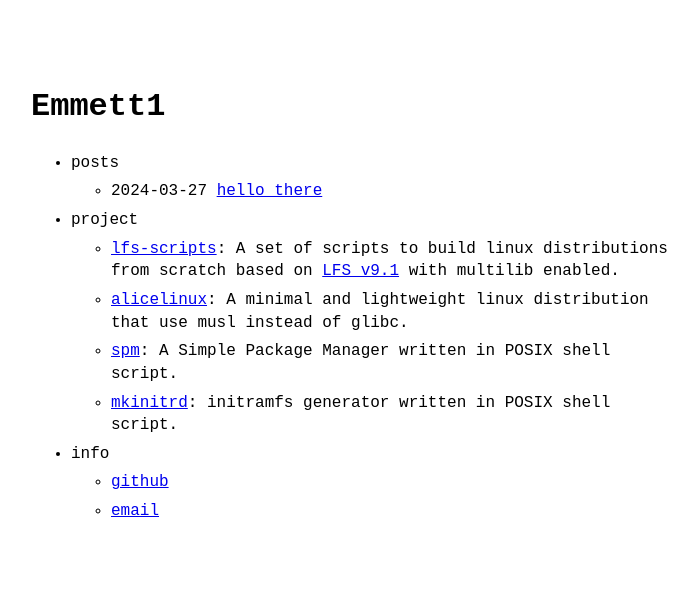
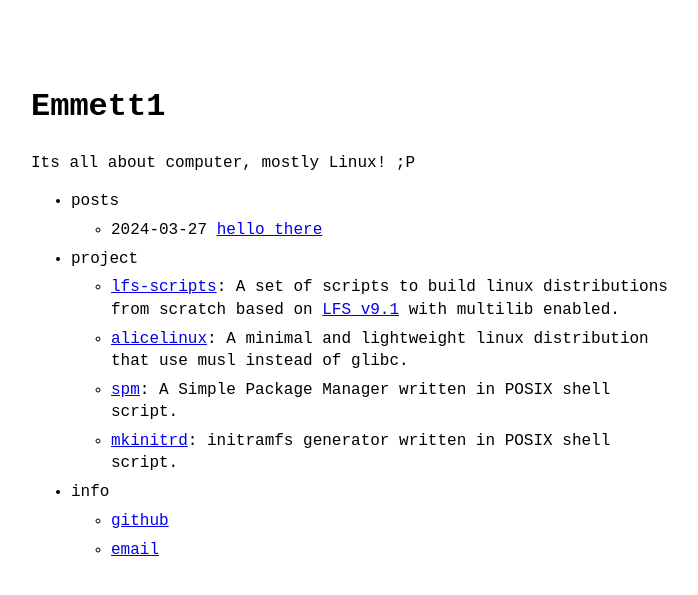
Before and after one commit to emmett1/emmett1.github.io, a Jekyll site: the page built from index.md, in a window 1280 px wide. Shown: the top 595 px of the page, without its empty margins (289-987 px from the left). Built offline with Jekyll 4.4.1, drawn with Linux system fonts in a browser that asks for light colours.

Commit message:
_config.yml updated

```diff
--- a/_config.yml
+++ b/_config.yml
@@ -4,7 +4,7 @@ email: emmett1.2miligrams@protonmail.com # email of site's author
 url: https://emmett1.github.io # root address of the site
 baseurl: "" # subpath of the site, e.g. "/blog" (leave it blank "" if you're site shouldn't use a subpath)
 description: > # description of the site (multiple lines allowed)
-  A (nearly) no-CSS, fast, minimalist Jekyll theme.
+  Its all about computer, mostly Linux! ;P
 
 permalink: /:slug.html
 
@@ -18,7 +18,7 @@ theme_config:
   appearance: "auto" # can be "light", "dark" or "auto"
   back_home_text: ".." # customize text for homepage link in post layout
   date_format: "%Y-%m-%d" # customize how date is formatted
-  show_description: false # show blog description in home page
+  show_description: true # show blog description in home page
 
 sass:
   style: :compressed
```
